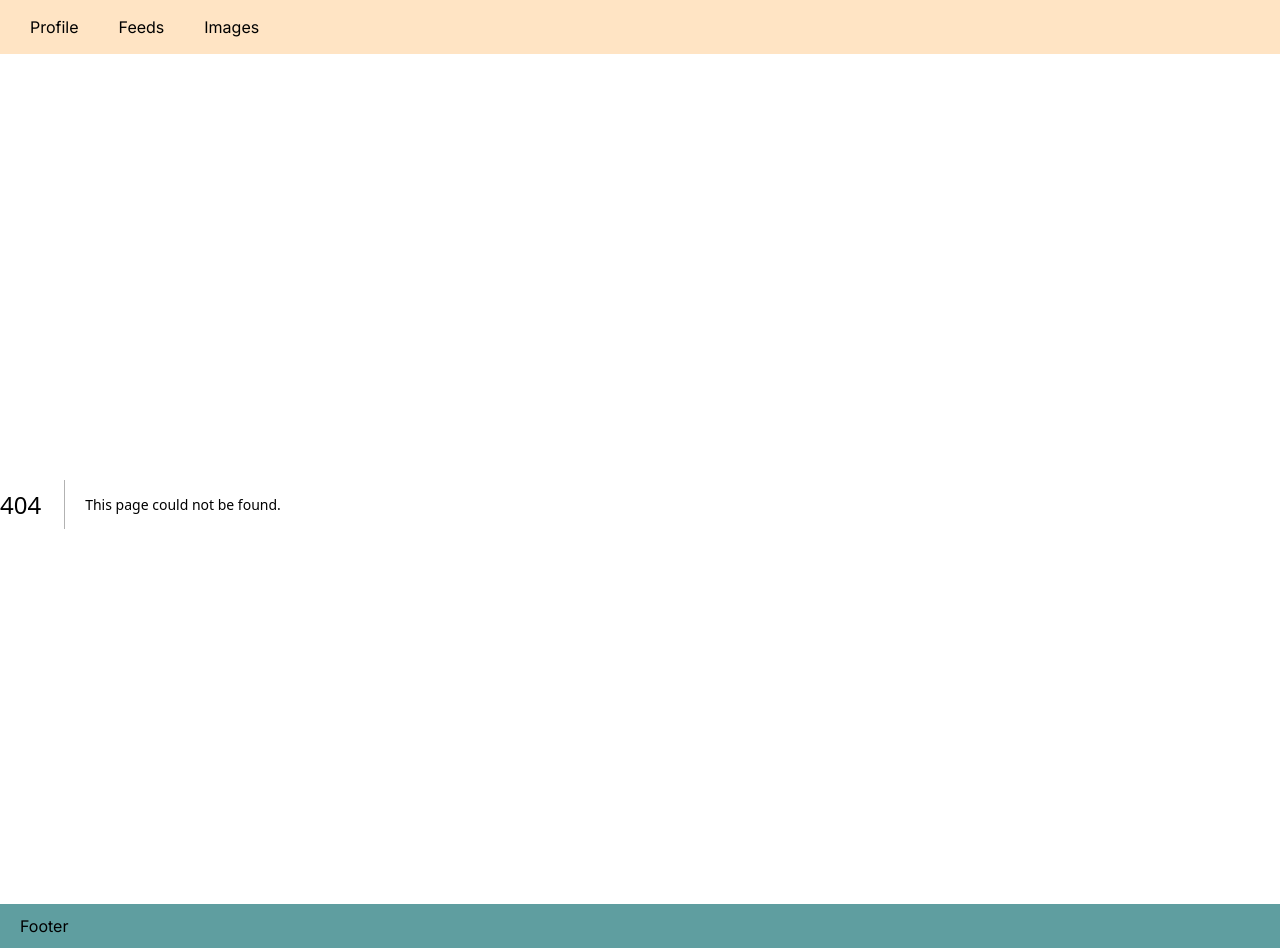
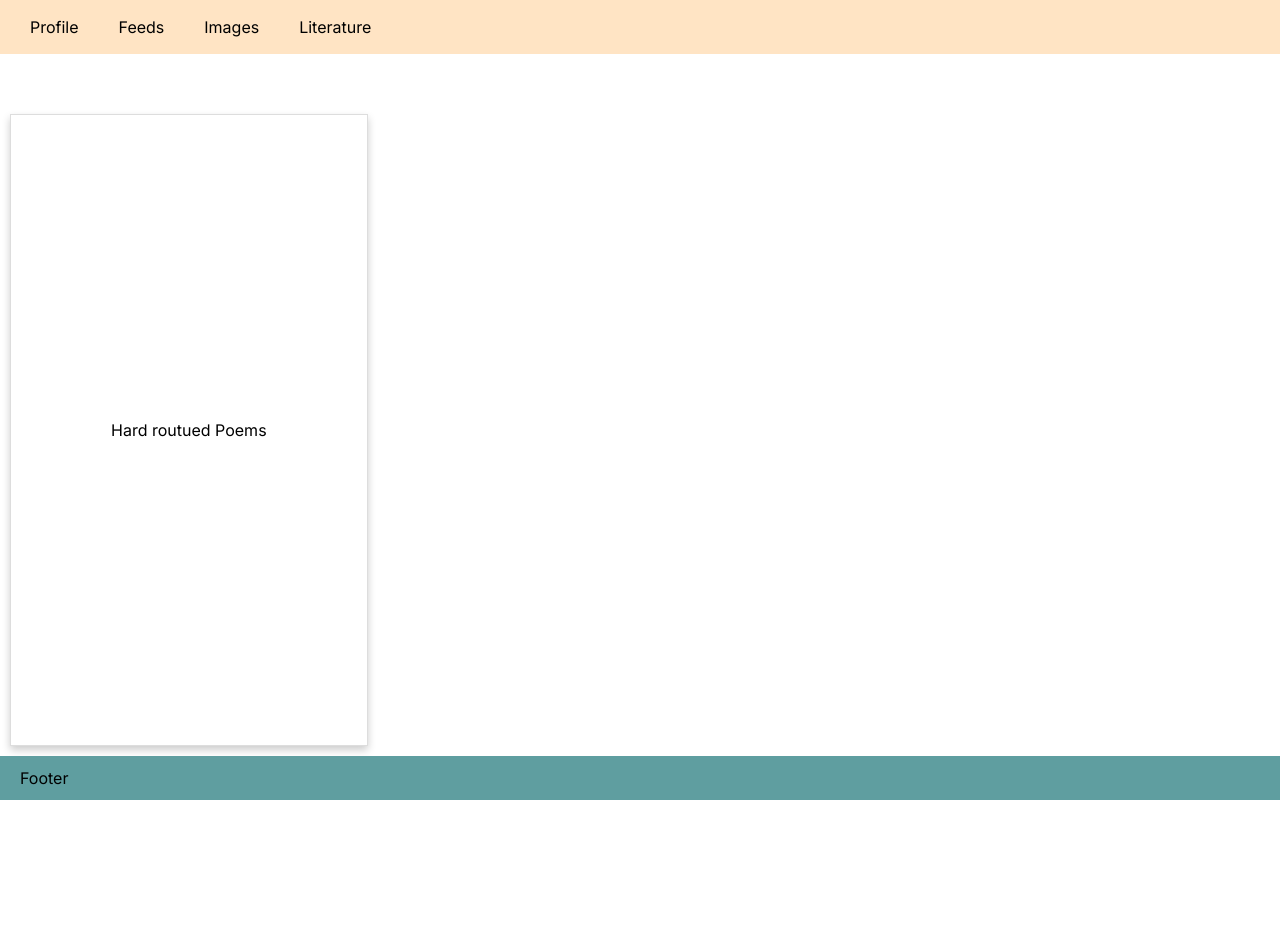
Before and after one commit to yasinserbest/nextj-14-advanced-routing, a Next.js app: page /literature/poems in a window 1280 px wide. Before the commit this address had no page. After the commit the page ends 800 px from the top, so only its background shows below. Built offline with nearby package versions, Linux system fonts and the light colour scheme.

Commit message:
intercepted route for poems is added

```diff
--- /dev/null
+++ b/src/app/literature/(.)poems/page.tsx
@@ -0,0 +1,11 @@
+import Card from '@/components/card/card';
+
+const Poems = () => {
+  return (
+    <Card>
+      Intercepted Poems (smooth routing). Refresh and see the difference
+    </Card>
+  );
+};
+
+export default Poems;
--- /dev/null
+++ b/src/app/literature/page.tsx
@@ -0,0 +1,8 @@
+import Card from '@/components/card/card';
+import Link from 'next/link';
+
+const Literature = () => {
+  return <Card>Literature</Card>;
+};
+
+export default Literature;
--- /dev/null
+++ b/src/app/literature/poems/page.tsx
@@ -0,0 +1,7 @@
+import Card from '@/components/card/card';
+
+const Poems = () => {
+  return <Card>Hard routued Poems</Card>;
+};
+
+export default Poems;
--- a/src/components/header/header.scss
+++ b/src/components/header/header.scss
@@ -10,6 +10,7 @@ header {
 
     &--item {
       padding: 5px 10px;
+      position: relative;
       &:hover {
         background-color: beige;
         .level2__links {
--- a/src/components/header/header.tsx
+++ b/src/components/header/header.tsx
@@ -26,6 +26,14 @@ export const Header = () => {
         <li className="level1__links--item">
           <Link href="/images">Images</Link>
         </li>
+        <li className="level1__links--item">
+          <Link href="/literature">Literature</Link>
+          <ul className="level2__links">
+            <li>
+              <Link href="/literature/poems">Poems</Link>
+            </li>
+          </ul>
+        </li>
       </ul>
     </header>
   );
```
